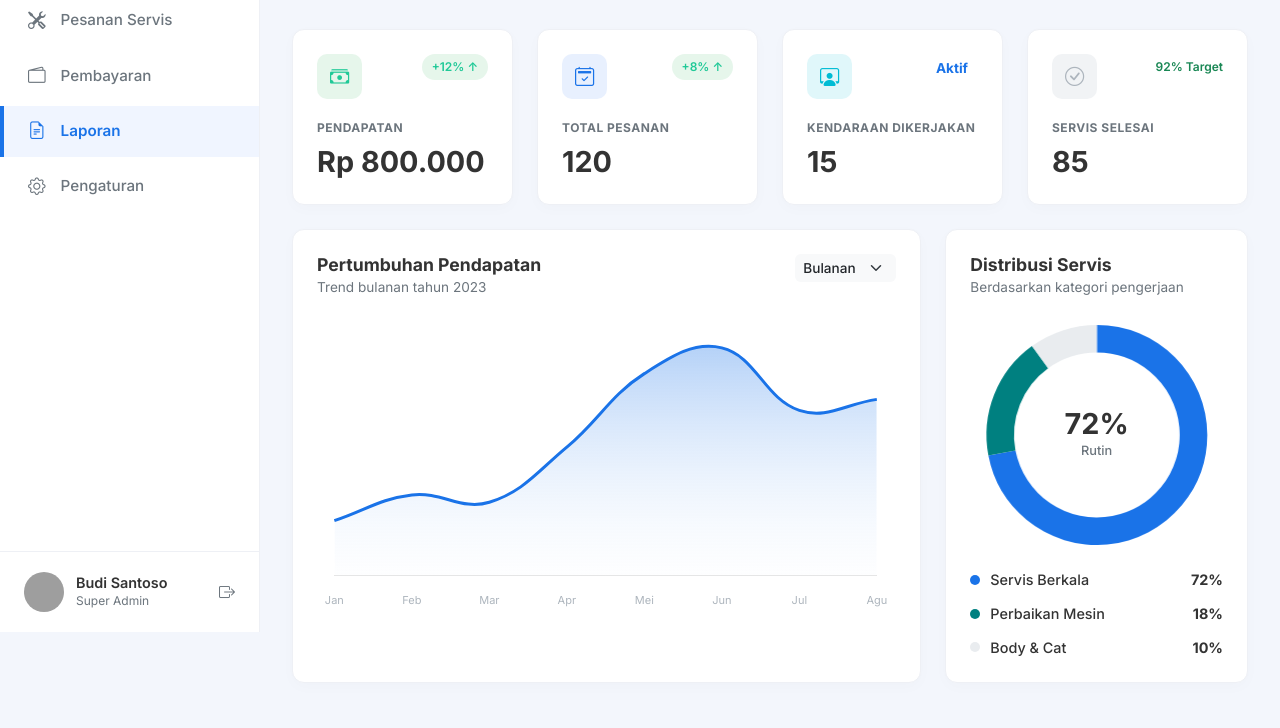
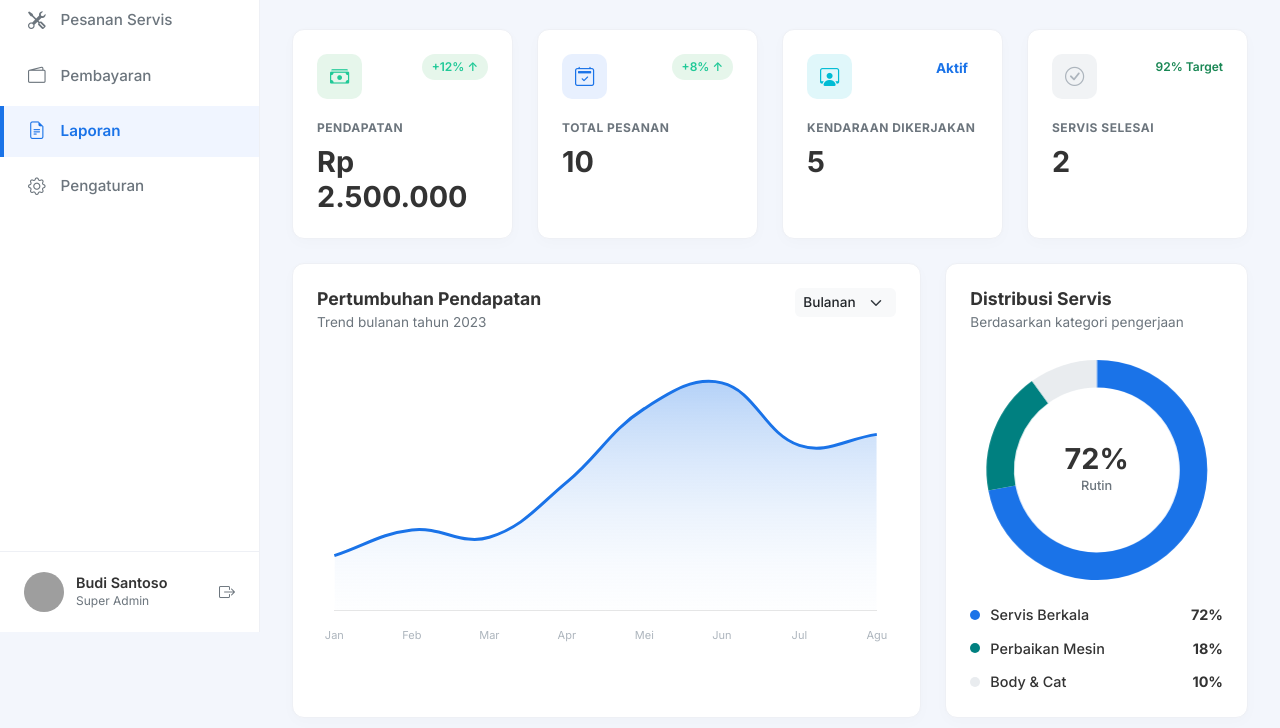
Before and after one commit to febryvallentihanto/Dashboard-Admin, a plain HTML site: page laporan.html in a window 1280 px wide. Shown: the part 168-896 px from the top of the page. Drawn offline with nearby package versions, Linux system fonts and the light colour scheme; grey boxes are pictures that could not be loaded.

Commit message:
update laporan

```diff
--- a/laporan.html
+++ b/laporan.html
@@ -845,7 +845,7 @@
                                 <span class="stat-badge badge-green">+12% &uarr;</span>
                             </div>
                             <p class="stat-label">Pendapatan</p>
-                            <h3 class="stat-value">Rp 800.000</h3>
+                            <h3 class="stat-value">Rp 2.500.000</h3>
                         </div>
                     </div>
 
@@ -859,7 +859,7 @@
                                 <span class="stat-badge badge-green">+8% &uarr;</span>
                             </div>
                             <p class="stat-label">Total Pesanan</p>
-                            <h3 class="stat-value">120</h3>
+                            <h3 class="stat-value">10</h3>
                         </div>
                     </div>
 
@@ -873,7 +873,7 @@
                                 <span class="stat-badge badge-cyan-text fw-bold">Aktif</span>
                             </div>
                             <p class="stat-label">Kendaraan Dikerjakan</p>
-                            <h3 class="stat-value">15</h3>
+                            <h3 class="stat-value">5</h3>
                         </div>
                     </div>
 
@@ -887,7 +887,7 @@
                                 <span class="stat-badge badge-green text-success bg-transparent px-0">92% Target</span>
                             </div>
                             <p class="stat-label">Servis Selesai</p>
-                            <h3 class="stat-value">85</h3>
+                            <h3 class="stat-value">2</h3>
                         </div>
                     </div>
                 </div>
```
